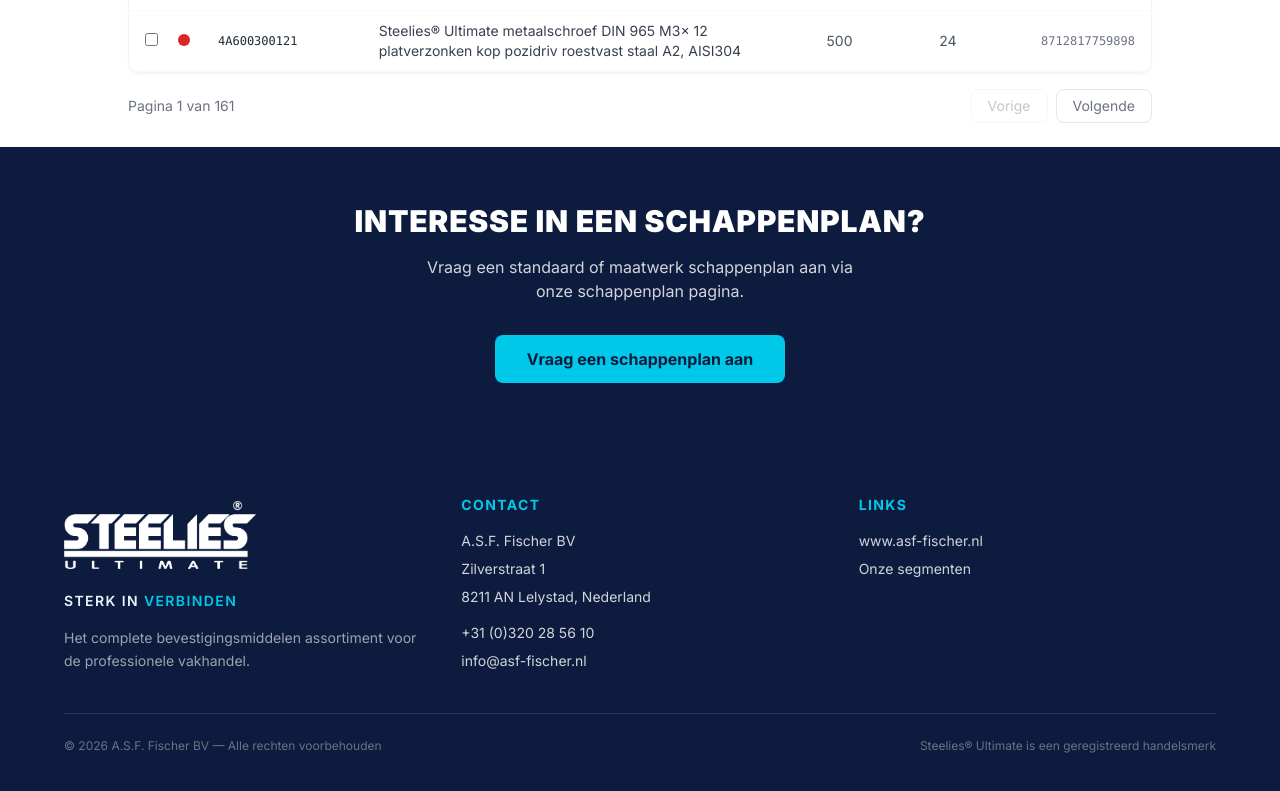
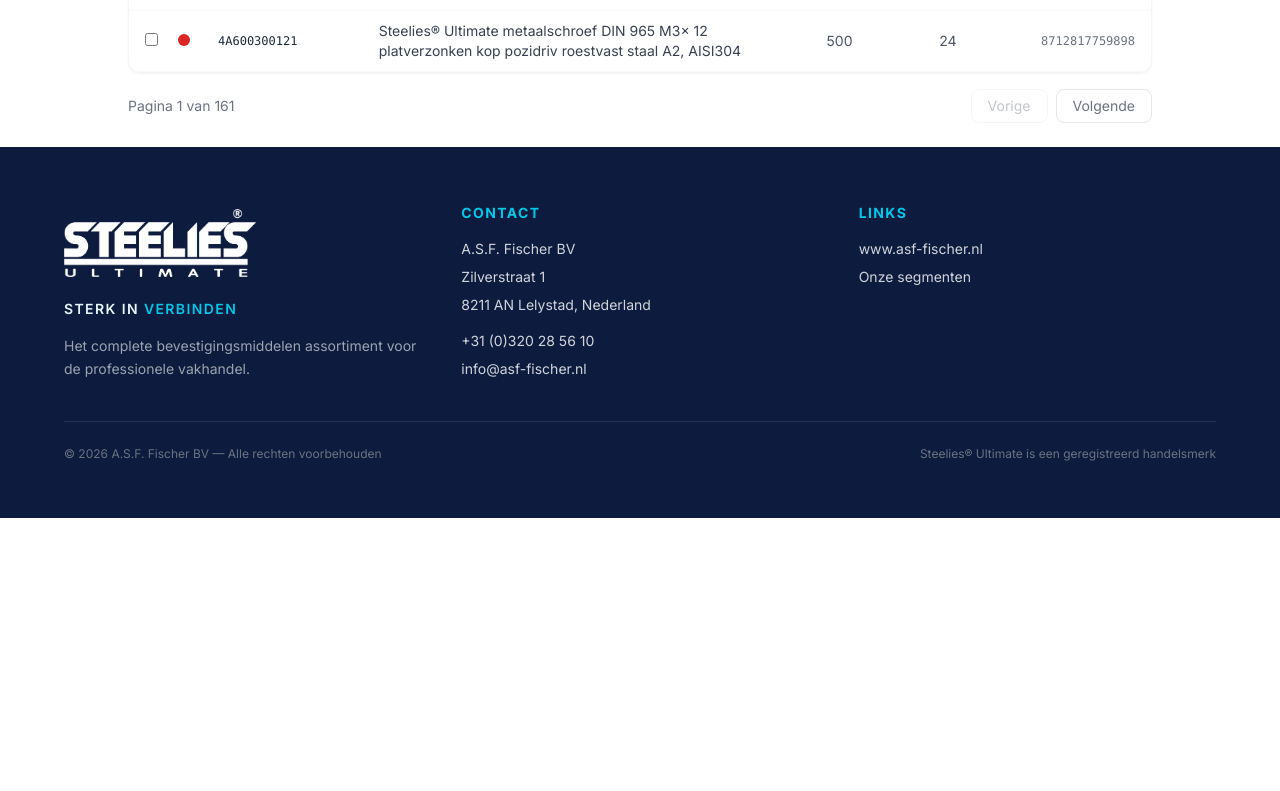
Before and after one commit to Jopsternll/steelies-ultimate, a Next.js app: page /assortiment in a window 1280 px wide. Shown: the part 3663-4454 px from the top of the page. After the commit the page ends 4174 px from the top, so only its background shows below. Built offline with nearby package versions, Linux system fonts and the light colour scheme.

Commit message:
Remove schappenplan CTA from assortiment page
Co-Authored-By: Claude Sonnet 4.6 <noreply@anthropic.com>

```diff
--- a/app/assortiment/page.tsx
+++ b/app/assortiment/page.tsx
@@ -1,5 +1,4 @@
 import type { Metadata } from 'next'
-import Link from 'next/link'
 import AssortimentTable from '@/components/AssortimentTable'
 import type { Product } from '@/types/assortiment'
 import productsData from '@/data/assortiment.json'
@@ -38,21 +37,6 @@ export default function AssortimentPage() {
       {/* Table */}
       <AssortimentTable products={products} />
 
-      {/* Schappenplan CTA */}
-      <section className="bg-steelies-navy py-14 px-6 text-center">
-        <h2 className="text-2xl sm:text-3xl font-black text-white uppercase tracking-wide mb-4">
-          Interesse in een schappenplan?
-        </h2>
-        <p className="text-gray-300 mb-8 max-w-md mx-auto">
-          Vraag een standaard of maatwerk schappenplan aan via onze schappenplan pagina.
-        </p>
-        <Link
-          href="/schappenplan"
-          className="inline-block px-8 py-3 bg-[#00C8E8] text-steelies-navy font-bold rounded-lg hover:bg-[#00aecb] transition-colors duration-200"
-        >
-          Vraag een schappenplan aan
-        </Link>
-      </section>
     </main>
   )
 }
```
